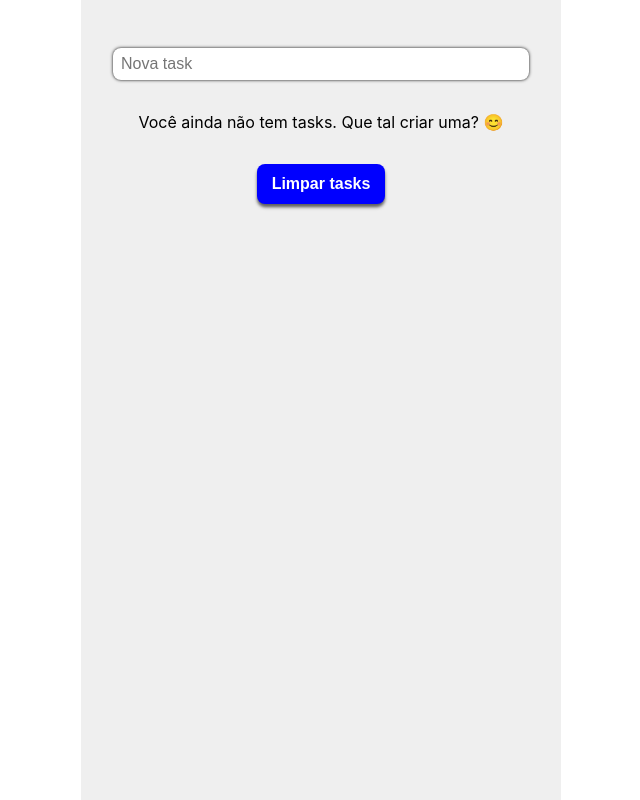
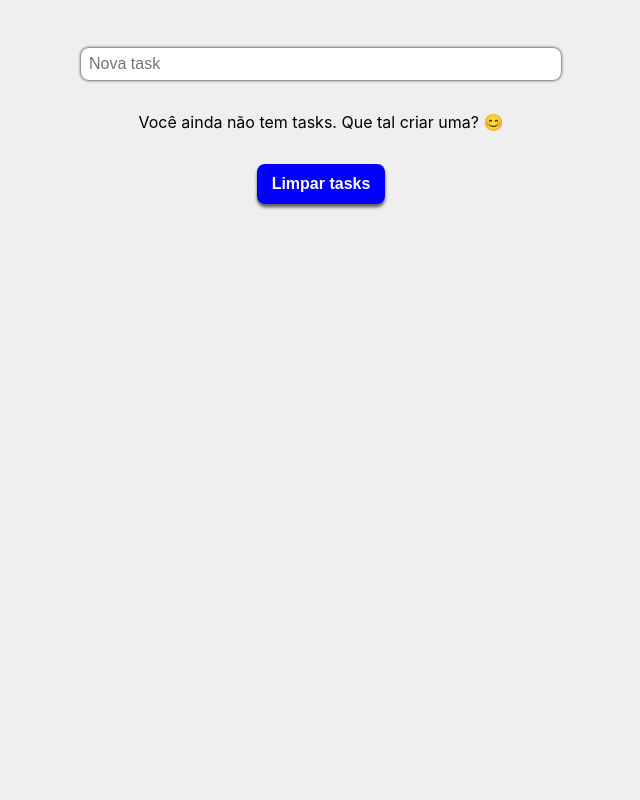
Before and after one commit to FelipeMedeiros99/to-do-notes, a React (Create React App) app: page / in a window 1280 px wide. Shown: the whole page, without its empty margins (319-959 px from the left). Built offline with nearby package versions, Linux system fonts and the light colour scheme.

Commit message:
style: 100% width

```diff
--- a/src/index.css
+++ b/src/index.css
@@ -29,7 +29,6 @@ code {
 }
 
 .main{
-  max-width: 30rem;
   width: 100%;
   height: 100%;
   display: flex;
@@ -41,6 +40,7 @@ code {
 }
 
 .new-todo-input{
+  max-width: 30rem;
   border-radius: 0.5rem;
   border: none;
   box-shadow: 0 0 0.2rem black;
@@ -77,6 +77,7 @@ code {
 .container-task{
   display: flex;
   width: 100%;
+  max-width: 30rem;
   background-color: white;
   margin: 0.2rem;
   border-radius: 0.5rem;
```
